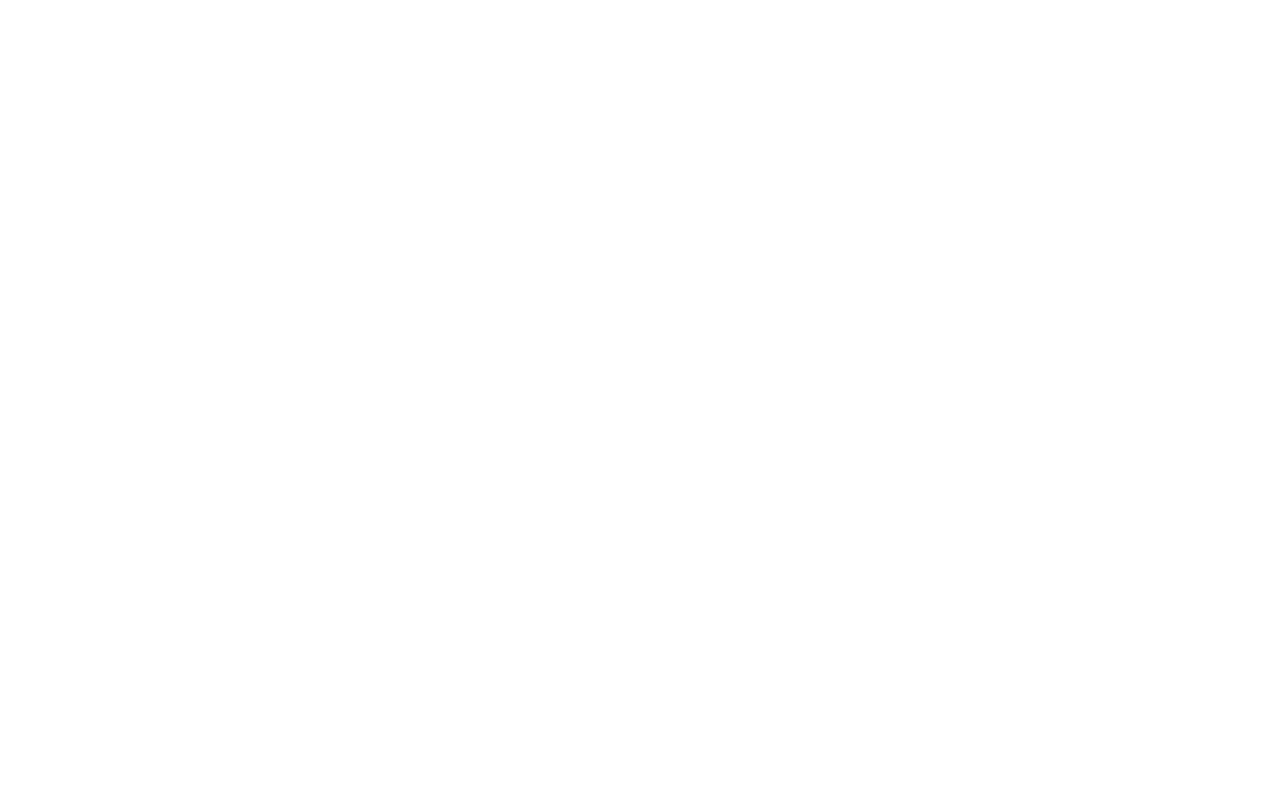
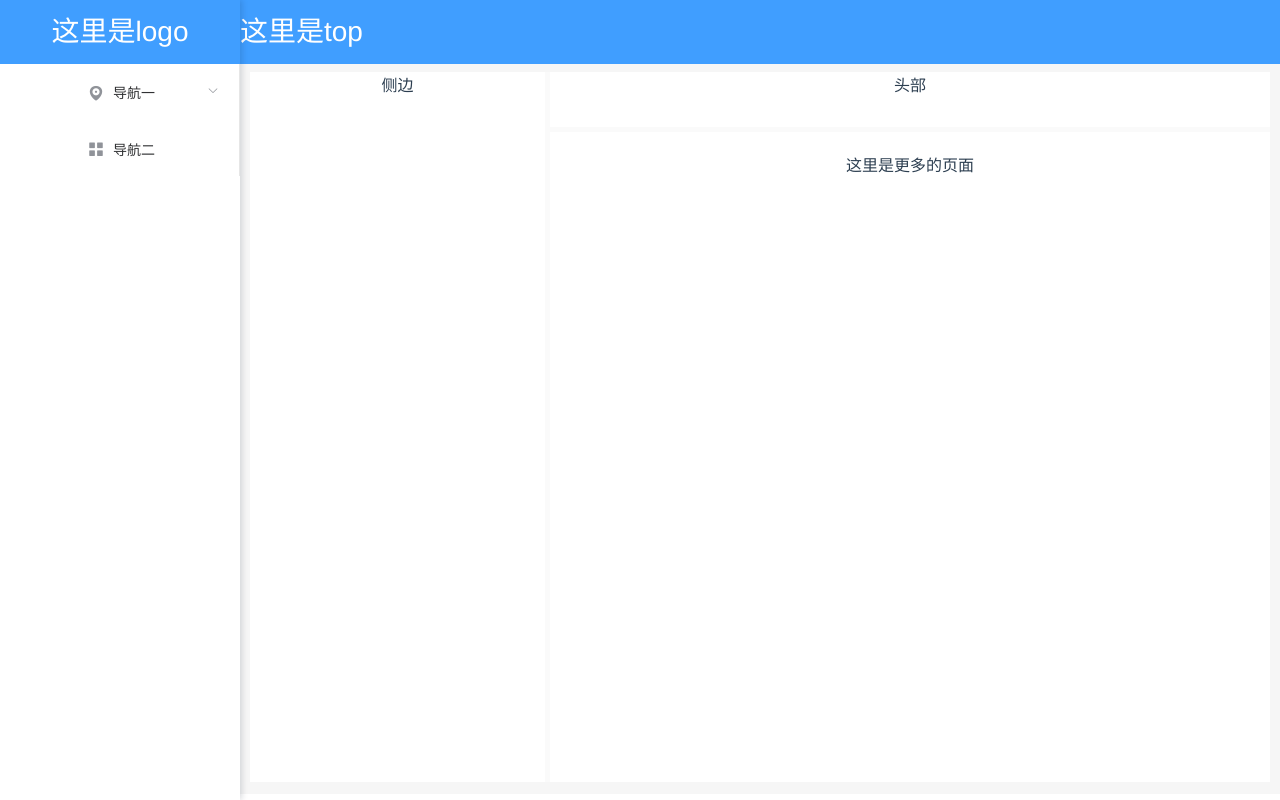
Before and after one commit to Yubble/vue_typescript, a Vue app: page /more in a window 1280 px wide. Built offline with nearby package versions, Linux system fonts and the light colour scheme.

Commit message:
完成了基本样式编写

```diff
--- a/src/pages/layout/components/DefAside.vue
+++ /dev/null
@@ -1,47 +0,0 @@
-<template>
-  <div class="def-aside">
-    <div class="def-aside-logo">
-      这里是logo
-    </div>
-
-    <el-row class="">
-      <el-col>
-        <el-menu
-          default-active="2"
-          class="el-menu-vertical-demo"
-        >
-          <el-submenu index="1">
-            <template slot="title">
-              <i class="el-icon-location"></i>
-              <span>导航一</span>
-            </template>
-            <el-menu-item-group>
-              <el-menu-item index="1-1">选项1</el-menu-item>
-              <el-menu-item index="1-2">选项2</el-menu-item>
-            </el-menu-item-group>
-          </el-submenu>
-        </el-menu>
-      </el-col>
-    </el-row>
-  </div>
-</template>
-
-<script lang="ts">
-import { Component, Vue } from 'vue-property-decorator';
-
-@Component
-export default class DefAside extends Vue{}
-</script>
-
-<style lang="less" scoped>
-  .def-aside {
-    &-logo {
-      height: 64px;
-      width: 240px;
-      font-size: 28px;
-      line-height: 64px;
-      background: #409EFF;
-      color: #ffffff;
-    }
-  }
-</style>
--- /dev/null
+++ b/src/pages/layout/components/sideBar/DefAside.vue
@@ -0,0 +1,52 @@
+<template>
+  <div class="def-aside">
+    <div class="def-aside-logo">
+      这里是logo
+    </div>
+
+    <el-menu
+      class="el-menu-vertical-demo"
+    >
+      <el-submenu index="1">
+        <template slot="title">
+          <i class="el-icon-location"></i>
+          <span>导航一</span>
+        </template>
+        <el-menu-item-group>
+          <el-menu-item index="1-1">
+            <router-link to="/home">首页</router-link>
+          </el-menu-item>
+          <el-menu-item index="1-2">
+            <router-link to="/about">关于</router-link>
+          </el-menu-item>
+        </el-menu-item-group>
+      </el-submenu>
+      <el-menu-item index="2">
+        <i class="el-icon-menu"></i>
+        <span slot="title">
+          <router-link to="/more">导航二</router-link>
+        </span>
+      </el-menu-item>
+    </el-menu>
+  </div>
+</template>
+
+<script lang="ts">
+import { Component, Vue } from 'vue-property-decorator';
+
+@Component
+export default class DefAside extends Vue{}
+</script>
+
+<style lang="less" scoped>
+  .def-aside {
+    &-logo {
+      height: 64px;
+      width: 240px;
+      font-size: 28px;
+      line-height: 64px;
+      background: #409EFF;
+      color: #ffffff;
+    }
+  }
+</style>
--- a/src/pages/layout/index.vue
+++ b/src/pages/layout/index.vue
@@ -22,7 +22,7 @@
 <script lang="ts">
 import { Component, Vue } from 'vue-property-decorator';
 import DefTop from './components/DefTop.vue'
-import DefAside from './components/DefAside.vue'
+import DefAside from './components/sideBar/DefAside.vue'
 
 @Component({
   components: {
--- a/src/router/views/index.ts
+++ b/src/router/views/index.ts
@@ -4,6 +4,7 @@ import { Route } from '../types/standard'
 import Layout from '../../pages/layout/index.vue'
 import Home from '../../views/Home.vue'
 import About from '../../views/About.vue'
+import More from '../../views/More.vue'
 
 const basicRouter: Route[] = [
   {
@@ -21,12 +22,27 @@ const basicRouter: Route[] = [
   },
   {
     path: '/about',
-    name: 'about',
     component: Layout,
-    meta: {
-      title: '关于',
-      permission: true
-    }
+    children: [
+      {
+        path: '/',
+        name: '关于',
+        component: About,
+        meta: { title: '关于' }
+      }
+    ]
+  },
+  {
+    path: '/more',
+    component: Layout,
+    children: [
+      {
+        path: '/',
+        name: '更多',
+        component: More,
+        meta: { title: '更多' }
+      }
+    ]
   }
 ]
 
--- a/src/styles/common.less
+++ b/src/styles/common.less
@@ -11,3 +11,8 @@ html, body, #app {
   margin: 0;
   padding: 0;
 }
+
+a {
+  text-decoration: none;
+  color: #303133;
+}
--- /dev/null
+++ b/src/views/More.vue
@@ -0,0 +1,47 @@
+<template>
+  <el-container>
+    <el-aside class="more-aside">
+      侧边
+    </el-aside>
+    <el-container>
+      <el-header class="more-header">
+        头部
+      </el-header>
+      <el-main class="more-main">
+        <div class="main-box">
+          <p>这里是更多的页面</p>
+        </div>
+      </el-main>
+      <el-footer class="more-footer">
+        底部
+      </el-footer>
+    </el-container>
+  </el-container>
+</template>
+
+<script lang="ts">
+export default {
+
+}
+</script>
+
+<style lang="less">
+  .more-aside {
+    background: #ffffff;
+    border-right: 5px solid #fafafa;
+  }
+  .more-header {
+    background: #ffffff;
+    border-bottom: 5px solid #fafafa;
+  }
+  .more-main {
+    background: #ffffff;
+    .main-box {
+      height: 800px;
+    }
+    border-bottom: 5px solid #fafafa;
+  }
+  .more-footer {
+    background: #ffffff;
+  }
+</style>
```
